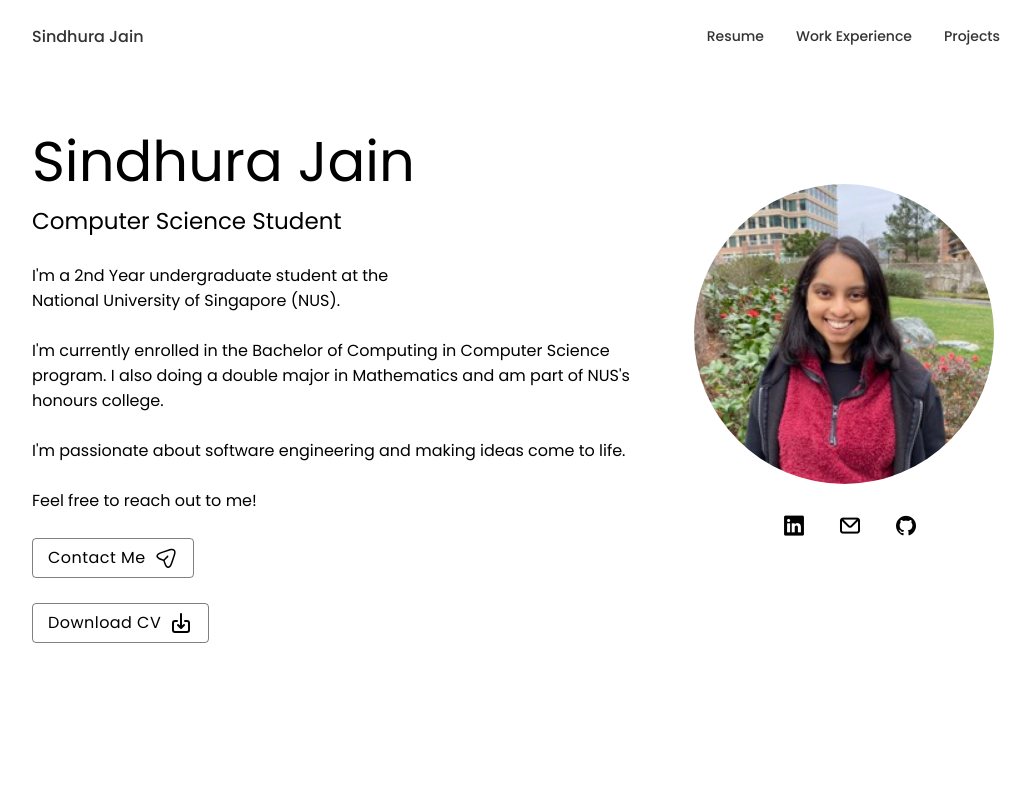
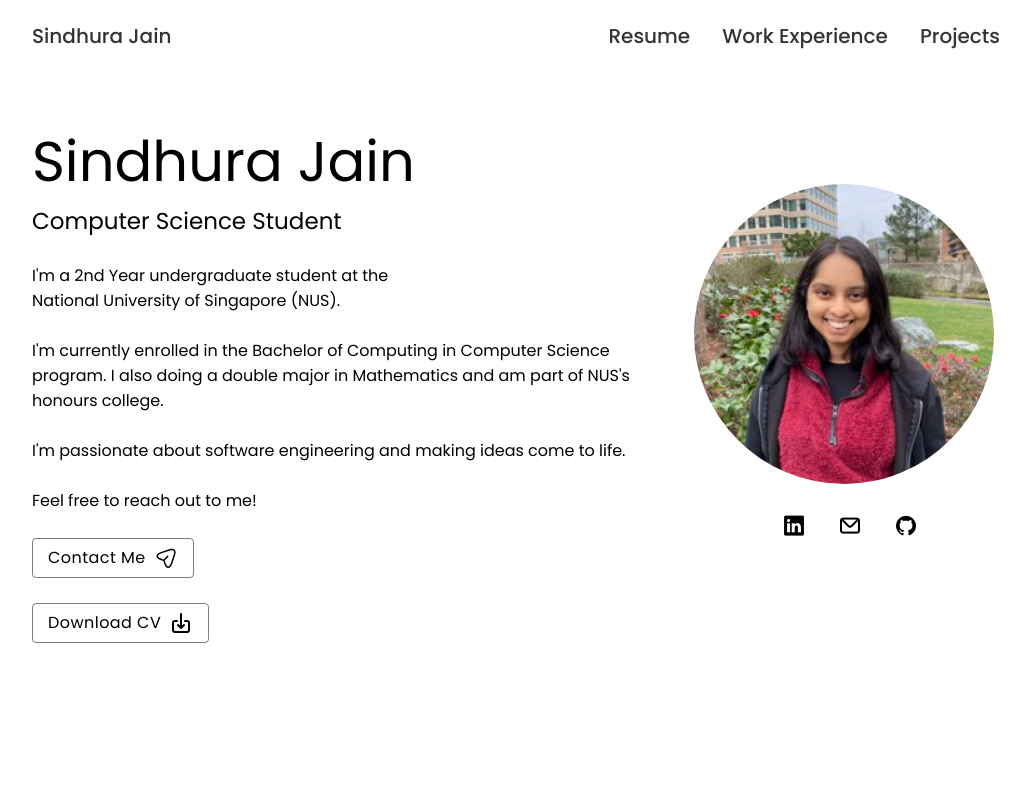
Before and after one commit to sindhurajain/my-app-5, a React (Create React App) app: page / in a window 1280 px wide. Shown: the top 800 px of the page, without its empty margins (124-1155 px from the left). Built offline with nearby package versions, Linux system fonts and the light colour scheme.

Commit message:
Update header.css

```diff
--- a/src/components/header/header.css
+++ b/src/components/header/header.css
@@ -19,6 +19,7 @@
 .nav__logo {
     color: hsl(0, 0%, 20%);
     font-weight: 500;
+    font-size: 1.25rem;
 }
 
 .nav__list {
@@ -30,7 +31,7 @@
     display: flex;
     flex-direction: column;
     align-items: center;
-    font-size: 0.875rem;
+    font-size: 1.25rem;
     color: hsl(0, 0%, 20%);
     font-weight: 500;
     transition: .3s;
```
